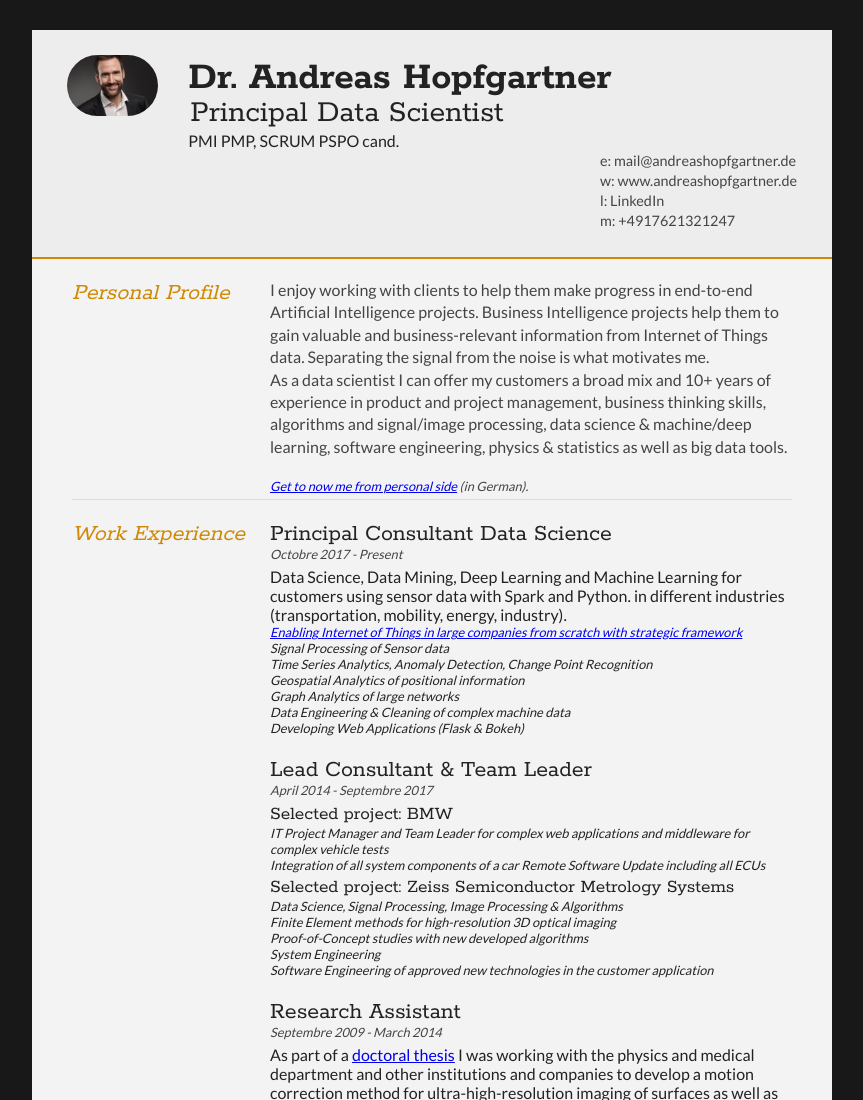
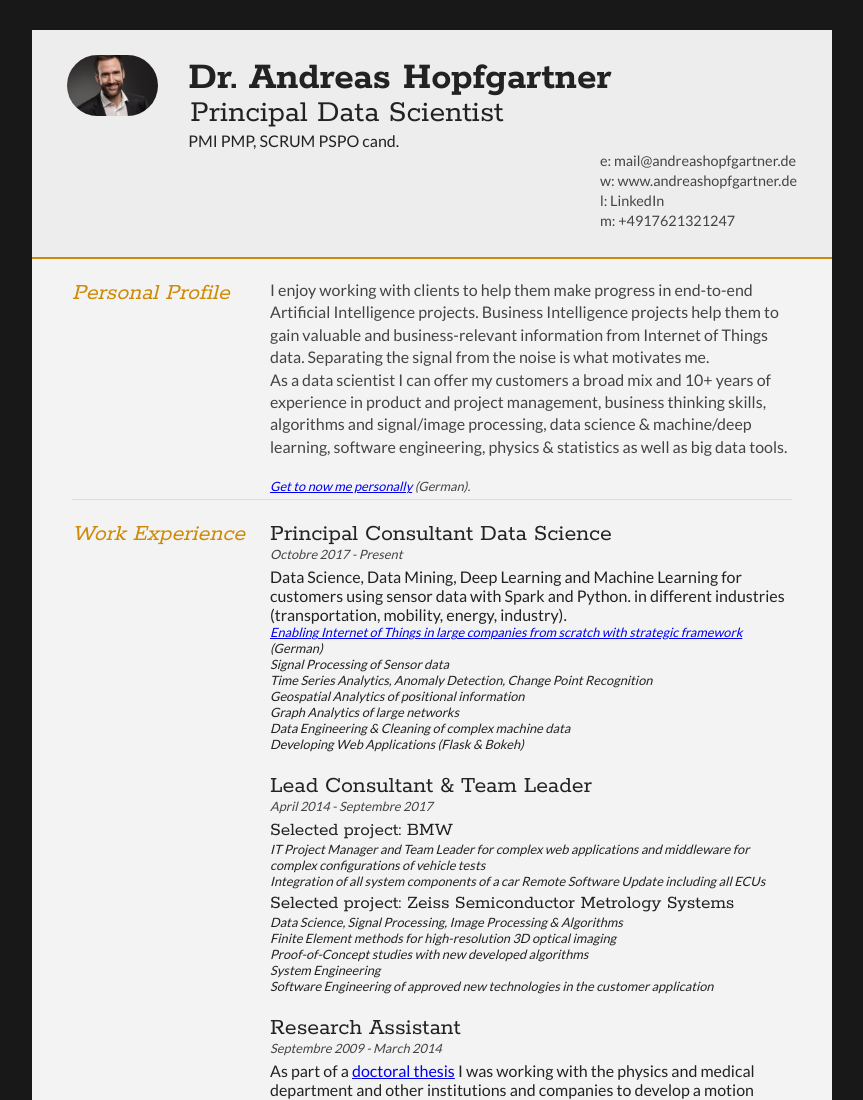
Before and after one commit to anderl80/cv, a plain HTML site: page cv.html in a window 1280 px wide. Shown: the top 1100 px of the page, without its empty margins (208-1071 px from the left). Drawn offline with Linux system fonts and the light colour scheme.

Commit message:
fine tuning and wording

```diff
--- a/cv.html
+++ b/cv.html
@@ -61,7 +61,7 @@
 						</p>
 						<p class="subDetails"><a
 								href="https://www.youtube.com/watch?v=tu1wv8zKfrs&list=PLw1z6BP7Xtp7xSCRQEqrxYQsGQ6Uzye36"
-								target="_blank">Get to now me from personal side</a> (in German).</p>
+								target="_blank">Get to now me personally</a> (German).</p>
 					</div>
 				</article>
 				<div class="clear"></div>
@@ -84,7 +84,7 @@
 								<li><a href="https://andihopfgartner.wordpress.com/2019/06/18/webinar-iot-analytics-plattform-fuer-sensordaten/"
 										target="_blank">Enabling
 										<i>Internet of Things</i> in large companies from scratch with strategic
-										framework</a></li>
+										framework</a> (German)</li>
 								<li>Signal Processing of Sensor data</li>
 								<li>Time Series Analytics, Anomaly Detection, Change Point Recognition</li>
 								<li>Geospatial Analytics of positional information</li>
@@ -101,7 +101,7 @@
 							<h3>Selected project: BMW</h3>
 							<ul class="subDetails nobullets">
 								<li>IT Project Manager and Team Leader for complex web applications and middleware for
-									complex vehicle tests</li>
+									complex configurations of vehicle tests</li>
 								<li>Integration of all system components of a car Remote Software Update including all
 									ECUs</li>
 							</ul>
```
